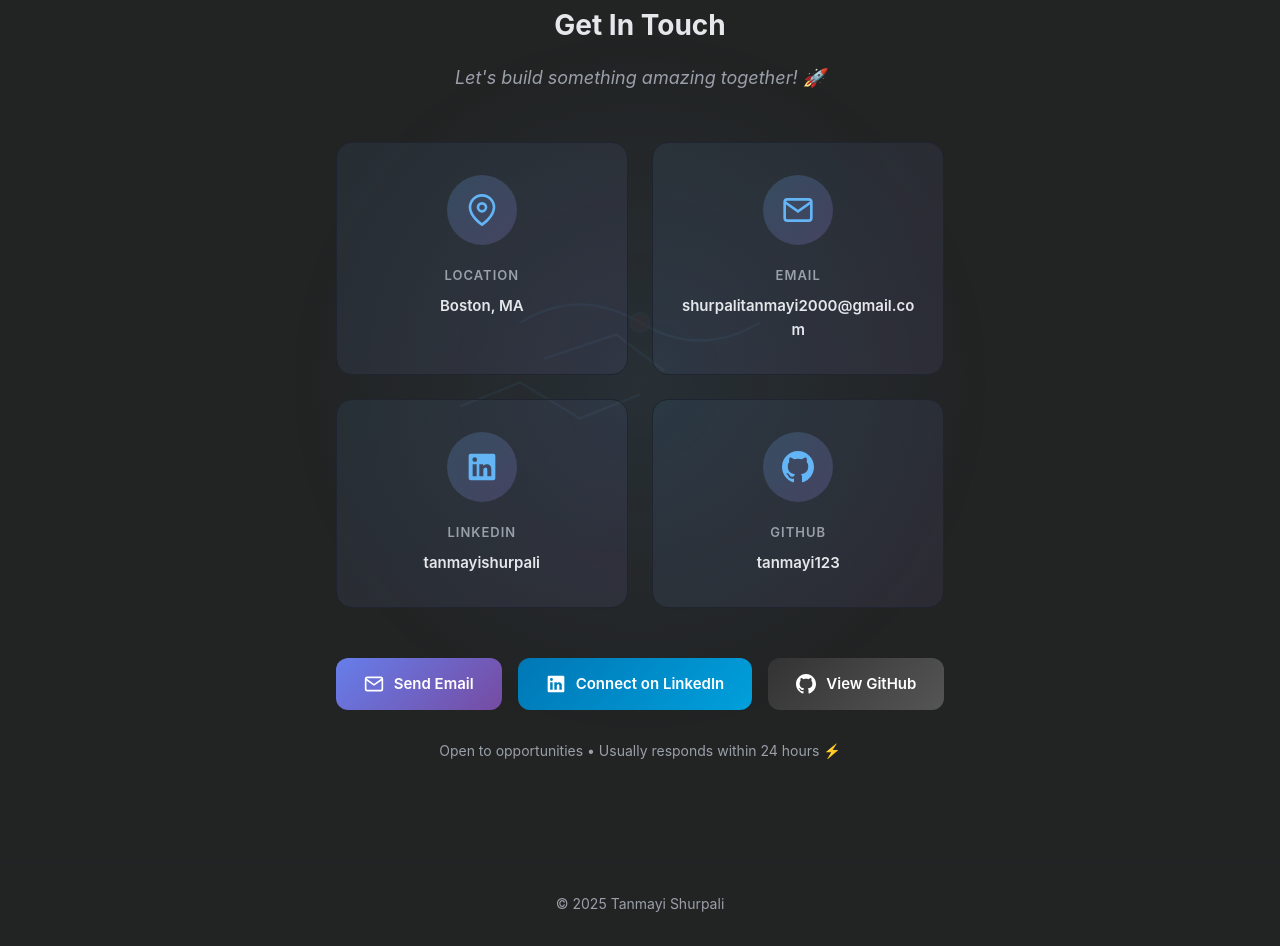
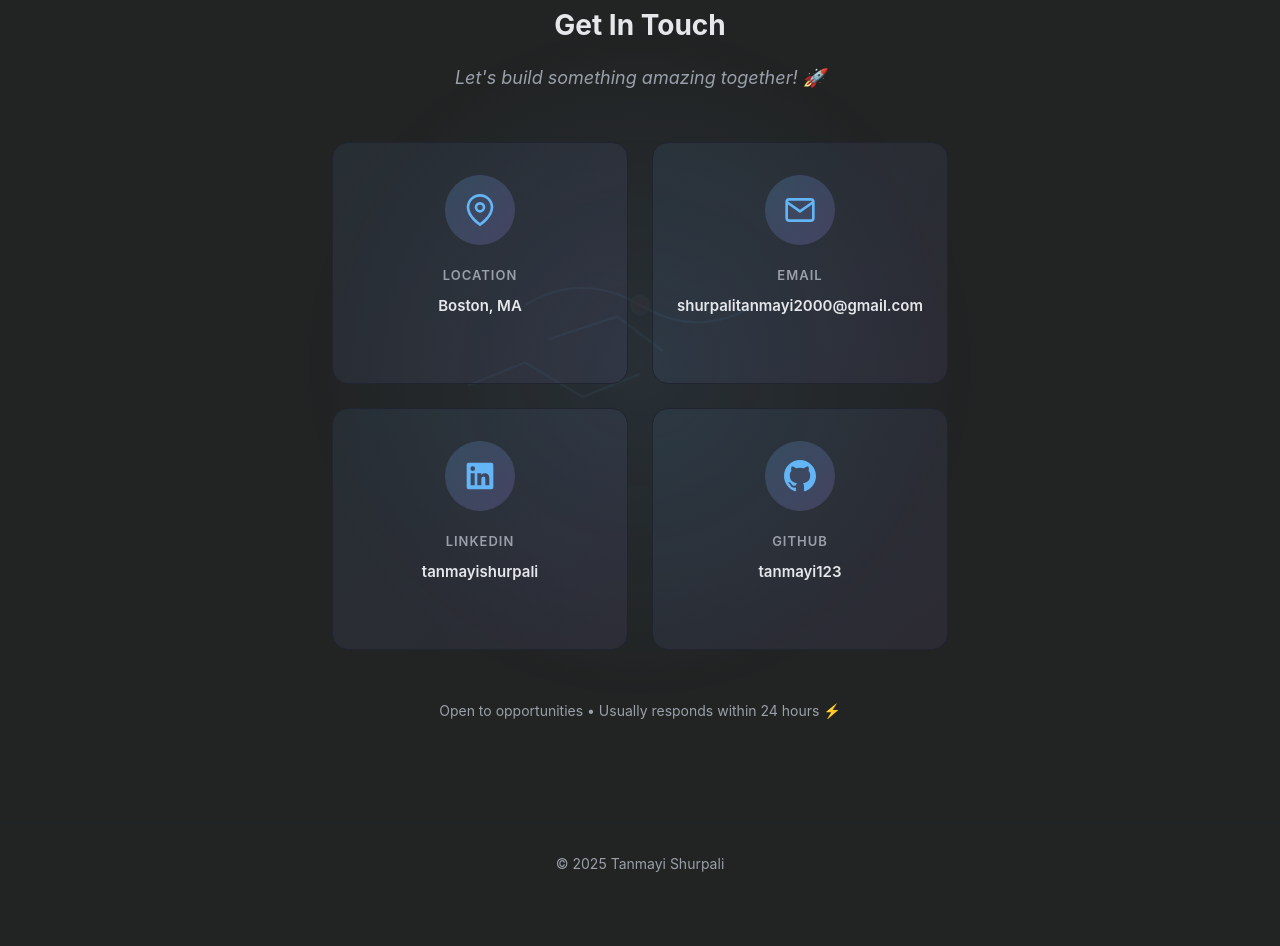
Before and after one commit to tanmayi123/portfolio, a plain HTML site: page index.html in a window 1280 px wide. Shown: the part 5687-6633 px from the top of the page. After the commit the page ends 6592 px from the top, so only its background shows below. Drawn offline with Linux system fonts and the light colour scheme.

Commit message:
updated contact card

```diff
--- a/routes/contact.js
+++ b/routes/contact.js
@@ -10,78 +10,58 @@ export default function Contact(){
       <h2 class="h2" style="text-align: center; margin-bottom: 16px;">Get In Touch</h2>
       <p class="contact-tagline">Let's build something amazing together! 🚀</p>
 
-      <!-- Contact Cards Grid -->
+      <!-- Contact Cards Grid - Now Clickable -->
       <div class="contact-cards-grid">
 
-        <!-- Location Card -->
-        <div class="contact-card">
+        <!-- Location Card (Not clickable) -->
+        <div class="contact-card contact-card-static">
           <div class="contact-icon location-icon">
             <svg width="32" height="32" viewBox="0 0 24 24" fill="none" stroke="currentColor" stroke-width="2">
               <path d="M21 10c0 7-9 13-9 13s-9-6-9-13a9 9 0 0 1 18 0z"></path>
               <circle cx="12" cy="10" r="3"></circle>
             </svg>
           </div>
-          <div class="contact-label">Location</div>
+          <div class="contact-label">LOCATION</div>
           <div class="contact-value">Boston, MA</div>
         </div>
 
-        <!-- Email Card -->
-        <div class="contact-card">
+        <!-- Email Card (Clickable) -->
+        <a href="mailto:shurpalitanmayi2000@gmail.com" class="contact-card contact-card-link">
           <div class="contact-icon email-icon">
             <svg width="32" height="32" viewBox="0 0 24 24" fill="none" stroke="currentColor" stroke-width="2">
               <path d="M4 4h16c1.1 0 2 .9 2 2v12c0 1.1-.9 2-2 2H4c-1.1 0-2-.9-2-2V6c0-1.1.9-2 2-2z"></path>
               <polyline points="22,6 12,13 2,6"></polyline>
             </svg>
           </div>
-          <div class="contact-label">Email</div>
+          <div class="contact-label">EMAIL</div>
           <div class="contact-value">shurpalitanmayi2000@gmail.com</div>
-        </div>
+          <div class="card-action-hint">Click to send email →</div>
+        </a>
 
-        <!-- LinkedIn Card -->
-        <div class="contact-card">
+        <!-- LinkedIn Card (Clickable) -->
+        <a href="https://www.linkedin.com/in/tanmayishurpali" target="_blank" class="contact-card contact-card-link">
           <div class="contact-icon linkedin-icon">
             <svg width="32" height="32" viewBox="0 0 24 24" fill="currentColor">
               <path d="M20.5 2h-17A1.5 1.5 0 002 3.5v17A1.5 1.5 0 003.5 22h17a1.5 1.5 0 001.5-1.5v-17A1.5 1.5 0 0020.5 2zM8 19H5v-9h3zM6.5 8.25A1.75 1.75 0 118.3 6.5a1.78 1.78 0 01-1.8 1.75zM19 19h-3v-4.74c0-1.42-.6-1.93-1.38-1.93A1.74 1.74 0 0013 14.19a.66.66 0 000 .14V19h-3v-9h2.9v1.3a3.11 3.11 0 012.7-1.4c1.55 0 3.36.86 3.36 3.66z"></path>
             </svg>
           </div>
-          <div class="contact-label">LinkedIn</div>
+          <div class="contact-label">LINKEDIN</div>
           <div class="contact-value">tanmayishurpali</div>
-        </div>
+          <div class="card-action-hint">Click to connect →</div>
+        </a>
 
-        <!-- GitHub Card -->
-        <div class="contact-card">
+        <!-- GitHub Card (Clickable) -->
+        <a href="https://github.com/tanmayi123" target="_blank" class="contact-card contact-card-link">
           <div class="contact-icon github-icon">
             <svg width="32" height="32" viewBox="0 0 24 24" fill="currentColor">
               <path d="M12 0c-6.626 0-12 5.373-12 12 0 5.302 3.438 9.8 8.207 11.387.599.111.793-.261.793-.577v-2.234c-3.338.726-4.033-1.416-4.033-1.416-.546-1.387-1.333-1.756-1.333-1.756-1.089-.745.083-.729.083-.729 1.205.084 1.839 1.237 1.839 1.237 1.07 1.834 2.807 1.304 3.492.997.107-.775.418-1.305.762-1.604-2.665-.305-5.467-1.334-5.467-5.931 0-1.311.469-2.381 1.236-3.221-.124-.303-.535-1.524.117-3.176 0 0 1.008-.322 3.301 1.23.957-.266 1.983-.399 3.003-.404 1.02.005 2.047.138 3.006.404 2.291-1.552 3.297-1.23 3.297-1.23.653 1.653.242 2.874.118 3.176.77.84 1.235 1.911 1.235 3.221 0 4.609-2.807 5.624-5.479 5.921.43.372.823 1.102.823 2.222v3.293c0 .319.192.694.801.576 4.765-1.589 8.199-6.086 8.199-11.386 0-6.627-5.373-12-12-12z"/>
             </svg>
           </div>
-          <div class="contact-label">GitHub</div>
+          <div class="contact-label">GITHUB</div>
           <div class="contact-value">tanmayi123</div>
-        </div>
+          <div class="card-action-hint">Click to view repos →</div>
+        </a>
 
-      </div>
-
-      <!-- Direct Action Buttons -->
-      <div class="contact-actions">
-        <a href="mailto:shurpalitanmayi2000@gmail.com" class="contact-btn email-btn">
-          <svg width="20" height="20" viewBox="0 0 24 24" fill="none" stroke="currentColor" stroke-width="2">
-            <path d="M4 4h16c1.1 0 2 .9 2 2v12c0 1.1-.9 2-2 2H4c-1.1 0-2-.9-2-2V6c0-1.1.9-2 2-2z"></path>
-            <polyline points="22,6 12,13 2,6"></polyline>
-          </svg>
-          Send Email
-        </a>
-        <a href="https://www.linkedin.com/in/tanmayishurpali" target="_blank" class="contact-btn linkedin-btn">
-          <svg width="20" height="20" viewBox="0 0 24 24" fill="currentColor">
-            <path d="M20.5 2h-17A1.5 1.5 0 002 3.5v17A1.5 1.5 0 003.5 22h17a1.5 1.5 0 001.5-1.5v-17A1.5 1.5 0 0020.5 2zM8 19H5v-9h3zM6.5 8.25A1.75 1.75 0 118.3 6.5a1.78 1.78 0 01-1.8 1.75zM19 19h-3v-4.74c0-1.42-.6-1.93-1.38-1.93A1.74 1.74 0 0013 14.19a.66.66 0 000 .14V19h-3v-9h2.9v1.3a3.11 3.11 0 012.7-1.4c1.55 0 3.36.86 3.36 3.66z"></path>
-          </svg>
-          Connect on LinkedIn
-        </a>
-        <a href="https://github.com/tanmayi123" target="_blank" class="contact-btn github-btn">
-          <svg width="20" height="20" viewBox="0 0 24 24" fill="currentColor">
-            <path d="M12 0c-6.626 0-12 5.373-12 12 0 5.302 3.438 9.8 8.207 11.387.599.111.793-.261.793-.577v-2.234c-3.338.726-4.033-1.416-4.033-1.416-.546-1.387-1.333-1.756-1.333-1.756-1.089-.745.083-.729.083-.729 1.205.084 1.839 1.237 1.839 1.237 1.07 1.834 2.807 1.304 3.492.997.107-.775.418-1.305.762-1.604-2.665-.305-5.467-1.334-5.467-5.931 0-1.311.469-2.381 1.236-3.221-.124-.303-.535-1.524.117-3.176 0 0 1.008-.322 3.301 1.23.957-.266 1.983-.399 3.003-.404 1.02.005 2.047.138 3.006.404 2.291-1.552 3.297-1.23 3.297-1.23.653 1.653.242 2.874.118 3.176.77.84 1.235 1.911 1.235 3.221 0 4.609-2.807 5.624-5.479 5.921.43.372.823 1.102.823 2.222v3.293c0 .319.192.694.801.576 4.765-1.589 8.199-6.086 8.199-11.386 0-6.627-5.373-12-12-12z"/>
-          </svg>
-          View GitHub
-        </a>
       </div>
 
       <p class="contact-footer-text">
--- a/routes/experience.js
+++ b/routes/experience.js
@@ -160,3 +160,12 @@ export default function Experience(){
 
   return el;
 }
+// Add click-to-flip functionality
+setTimeout(() => {
+  const flipCards = el.querySelectorAll('.tl-card-flip');
+  flipCards.forEach(card => {
+    card.addEventListener('click', function() {
+      this.classList.toggle('flipped');
+    });
+  });
+}, 100);
--- a/style.css
+++ b/style.css
@@ -345,11 +345,13 @@ body{
 .tl-item:nth-child(odd) .tl-card { grid-column: 1 / span 1; justify-self: end; max-width: 520px; }
 .tl-item:nth-child(even) .tl-card { grid-column: 2 / span 1; justify-self: start; max-width: 520px; }
 
+/* Flip on hover (desktop) - STABLE VERSION */
 .tl-card:hover {
   transform: translateY(-3px);
   box-shadow: 0 10px 30px rgba(100,181,246,.22);
   border-color: #2a3140;
 }
+
 
 /* meta row (company + dates) */
 .tl-meta {
@@ -3622,3 +3624,87 @@ body {
     margin: 6px 0;
   }
 }
+/* ===== Contact Cards - Clickable Version ===== */
+.contact-card {
+  background: linear-gradient(135deg, rgba(100, 181, 246, 0.08), rgba(167, 139, 250, 0.08));
+  border: 1px solid var(--border);
+  border-radius: 16px;
+  padding: 32px 24px;
+  text-align: center;
+  transition: transform 0.3s ease, box-shadow 0.3s ease, border-color 0.3s ease;
+  cursor: default;
+  text-decoration: none;
+  color: inherit;
+  display: block;
+}
+
+.contact-card-link {
+  cursor: pointer;
+}
+
+.contact-card-link:hover {
+  transform: translateY(-8px);
+  box-shadow: 0 12px 30px rgba(100, 181, 246, 0.25);
+  border-color: var(--accent);
+}
+
+.contact-card-link:hover .card-action-hint {
+  opacity: 1;
+}
+
+/* Static cards (like location) don't have hover effect */
+.contact-card-static {
+  cursor: default;
+}
+
+/* Action hint (appears on hover) */
+.card-action-hint {
+  margin-top: 12px;
+  font-size: 13px;
+  color: var(--accent);
+  font-weight: 600;
+  opacity: 0;
+  transition: opacity 0.3s ease;
+}
+
+/* Remove old button styles - Not needed anymore */
+.contact-actions {
+  display: none;
+}
+
+/* Contact value - make it clear it's clickable */
+.contact-card-link .contact-value {
+  transition: color 0.2s ease;
+}
+
+.contact-card-link:hover .contact-value {
+  color: var(--accent);
+}
+/* ===== Contact Cards Grid - 2x2 Layout ===== */
+.contact-cards-grid {
+  display: grid;
+  grid-template-columns: repeat(2, 1fr);
+  gap: 24px;
+  margin-bottom: 50px;
+  max-width: 800px;
+  margin-left: auto;
+  margin-right: auto;
+}
+
+/* Mobile - stack to 1 column */
+@media (max-width: 600px) {
+  .contact-cards-grid {
+    grid-template-columns: 1fr;
+  }
+}
+.tl-card-flip {
+  perspective: 1000px;
+  cursor: pointer;
+}
+
+.tl-card-inner {
+  position: relative;
+  width: 100%;
+  transition: transform 0.6s;
+  transform-style: preserve-3d;
+}
```
